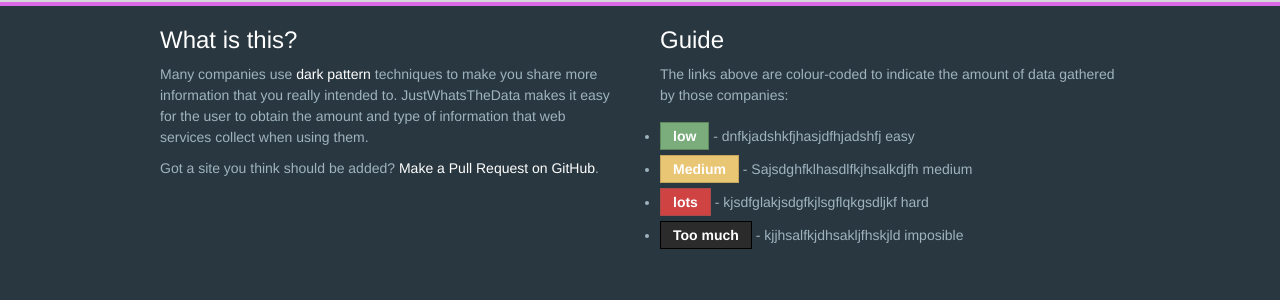
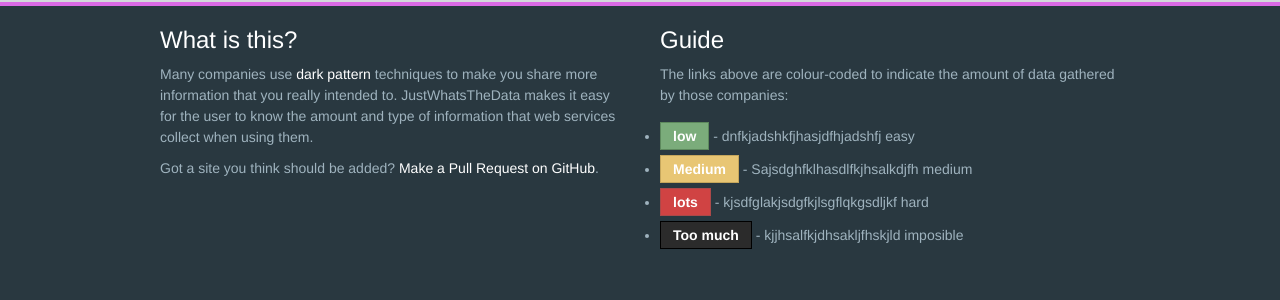
Before and after one commit to JustWhatsTheData/justwhatsthedata.github.io, a Jekyll site: the page built from _pages/index.html, in a window 1280 px wide and 900 px high, scrolled down 1552 px. Shown: the part 463-763 px from the top of the window. Built offline with Jekyll 4.4.1, drawn with Linux system fonts in a browser that asks for light colours.

Commit message:
Update en-GB.json

```diff
--- a/_data/trans/en-GB.json
+++ b/_data/trans/en-GB.json
@@ -41,7 +41,7 @@
     "whatisthis": "What is this?",
     "whatisthis1": "Many companies use",
     "whatisthis2": "dark pattern",
-    "whatisthis3": "techniques to make you share more information that you really intended to. JustWhatsTheData makes it easy for the user to obtain the amount and type of information that web services collect when using them.",
+    "whatisthis3": "techniques to make you share more information that you really intended to. JustWhatsTheData makes it easy for the user to know the amount and type of information that web services collect when using them.",
     "whatisthis4": "Got a site you think should be added?",
 	"info1": "Basic personal data (name, birthdate, e-mail, tlf. number...).",
 	"info2": "Address.",
```
